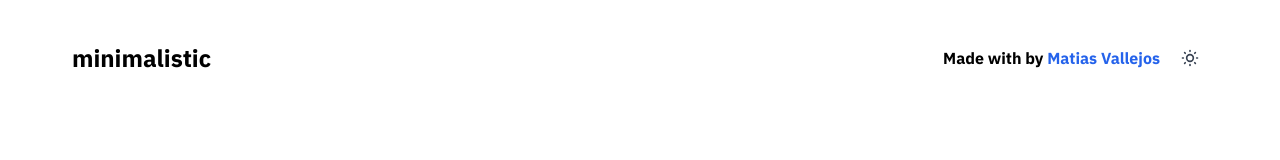
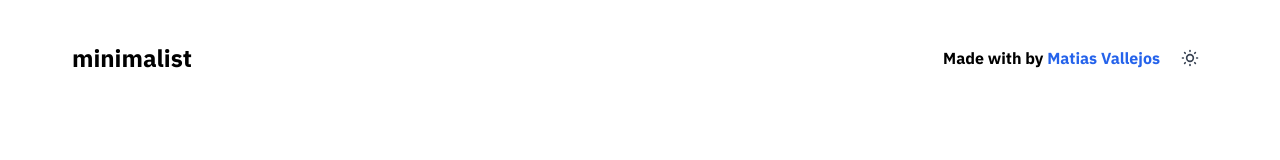
Before and after one commit to matiasvallejosdev/minimalist-todo-app-nextjs, a Next.js app: page / in a window 1280 px wide. Shown: the top 160 px of the page. Built offline with nearby package versions, Linux system fonts and the light colour scheme.

Commit message:
Fix page title error

```diff
--- a/app/(auth)/login/page.jsx
+++ b/app/(auth)/login/page.jsx
@@ -11,7 +11,7 @@ export default function LoginPage({searchParams}) {
                 <div className="flex flex-col gap-3 pb-3 text-center">
                     <div className="text-2xl font-bold dark:text-white">
                         <Link href="#" alt="home">
-                            minimalistic
+                            minimalist
                         </Link>
                     </div>
                     <p className="text p-0 text-sm">
--- a/src/layouts/Header.jsx
+++ b/src/layouts/Header.jsx
@@ -8,7 +8,7 @@ export default function Header() {
         <header className="w-full py-10 px-2 flex justify-between items-center bg-inherit">
             <div className="text-2xl font-bold dark:text-white">
                 <Link href="#" alt="home">
-                    minimalistic
+                    minimalist
                 </Link>
             </div>
             <div className="flex items-center justify-center flex-row gap-3">
```
